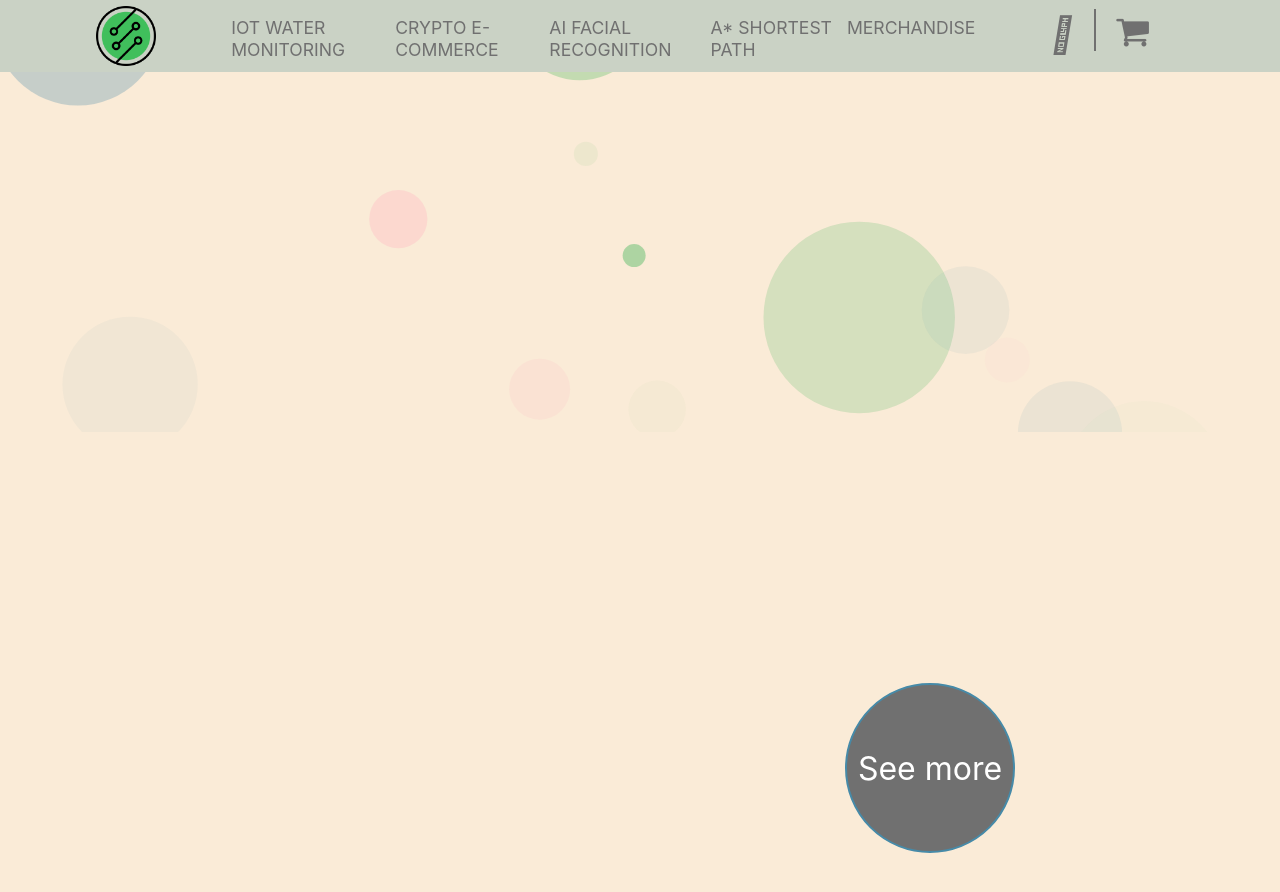
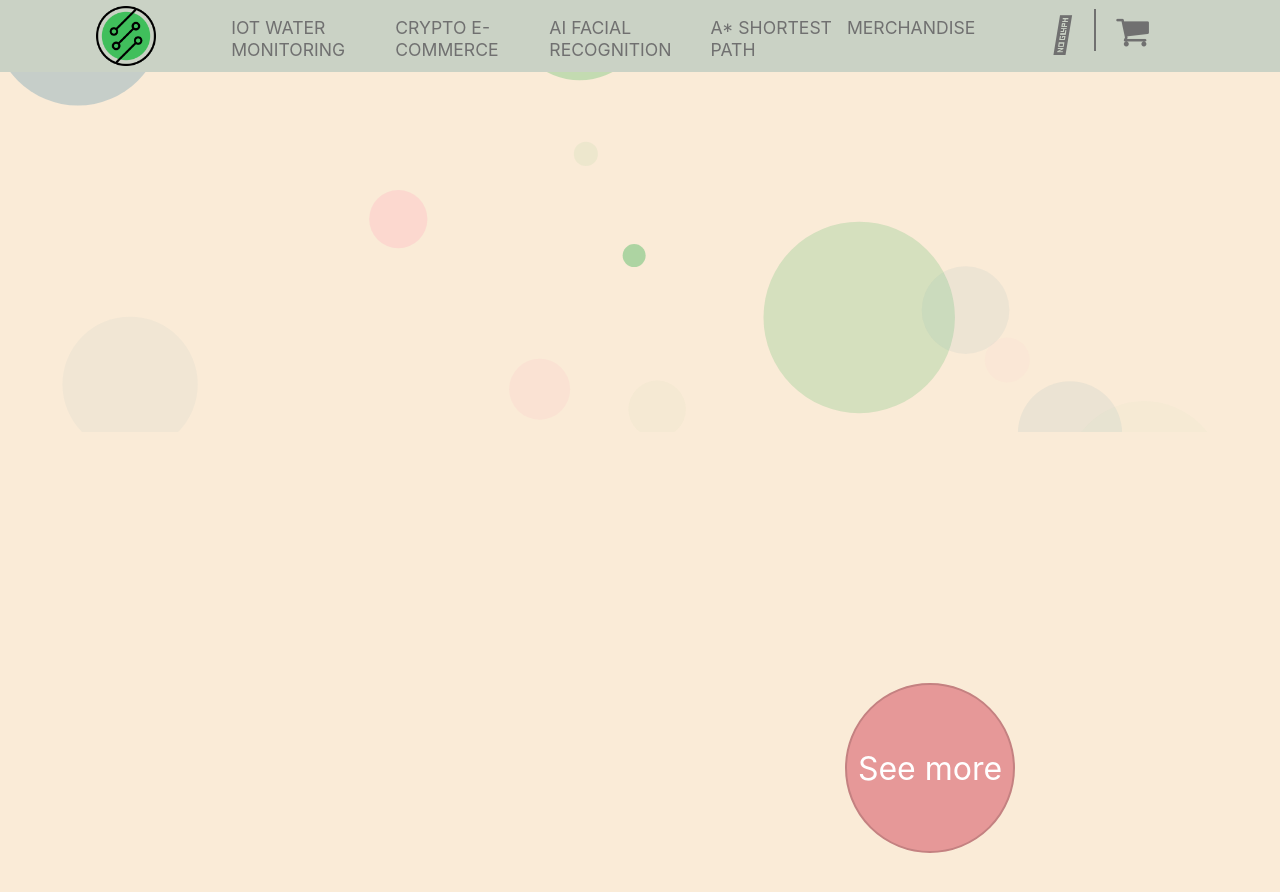
Before and after one commit to JLooping/IMY320_Boomers, a website built with Parcel: page index.html in a window 1280 px wide. In both pictures the pointer is over the button "See more". Shown: the top 892 px of the page. Built offline with nearby package versions, Linux system fonts and the light colour scheme.

Commit message:
Update style.css

```diff
--- a/src/style.css
+++ b/src/style.css
@@ -184,10 +184,10 @@ p {
   width: 170px;
   height: 170px;
   border-radius: 50%;
-  border: 2px solid #468AA8;
+  border: 2px solid #c48181;
 
   color: white;
-  background-color: #707070;
+  background-color: #e69898;
   font-size: xx-large;
   text-align: center;
 
```
